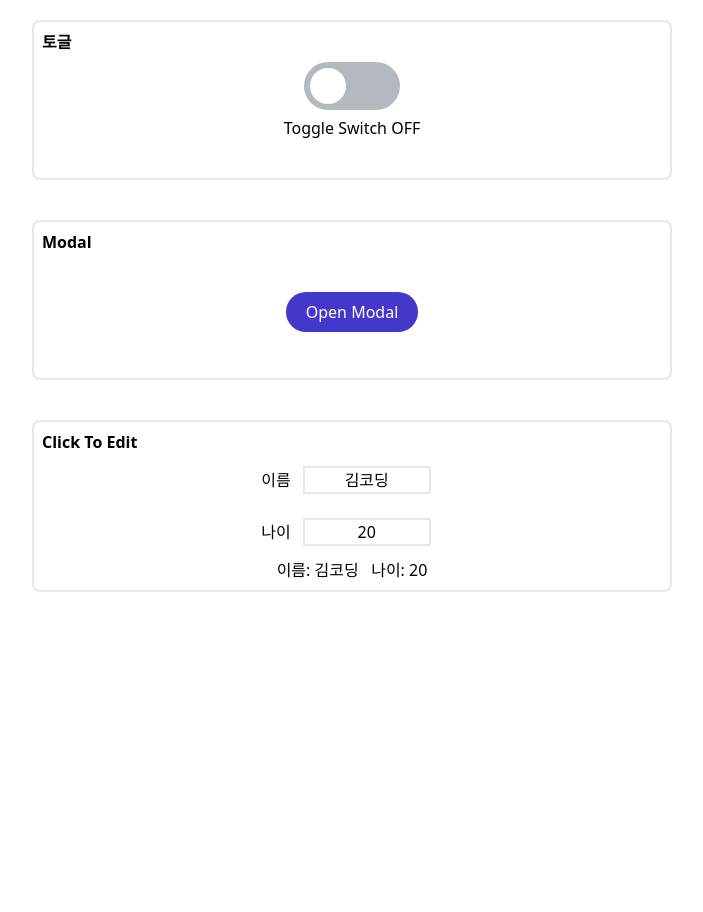
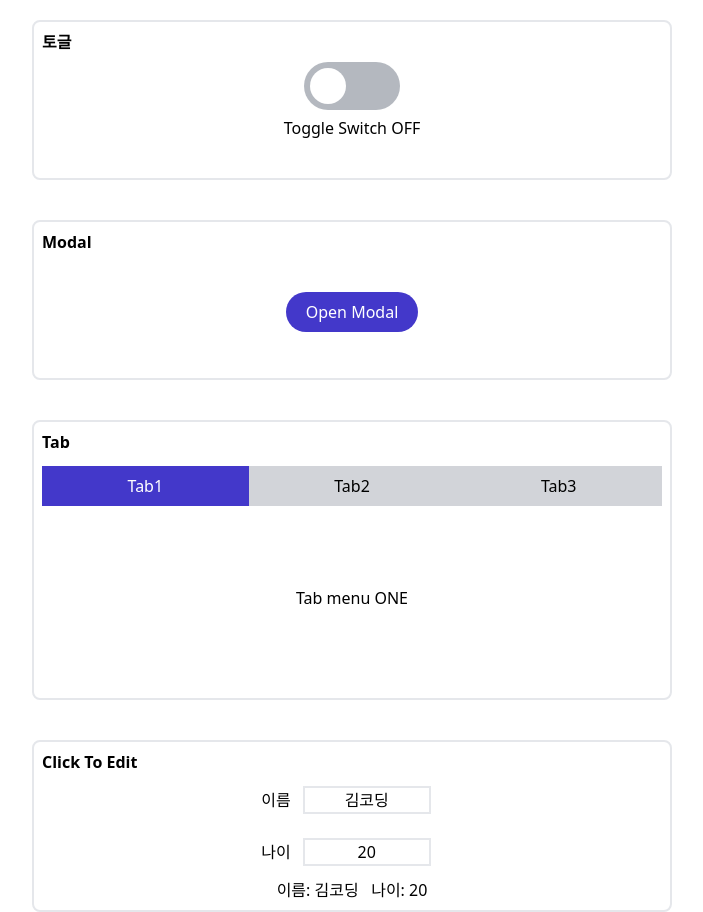
Before and after one commit to zeromountain/wanted_pre_onboarding, a React (Create React App) app in the folder custom-component/: page / in a window 1280 px wide. Shown: the whole page, without its empty margins (288-991 px from the left). Before the commit the page ends 800 px from the top, so only its background shows below. Built offline with nearby package versions, Linux system fonts and the light colour scheme; the HTML template or start-up script is replaced by a standard one.

Commit message:
:sparkles: Feature: Tab

```diff
--- a/custom-component/src/components/Tab.js
+++ b/custom-component/src/components/Tab.js
@@ -1,7 +1,49 @@
-import React from 'react';
+import React, { useEffect, useState } from 'react';
+import fetchTabsData from '../data/fetchTabsData';
 
 const Tab = () => {
-  return <div></div>;
+  const [tabsData, setTabsData] = useState([]);
+
+  const handleTabsClick = (index) => {
+    setTabsData((prev) =>
+      prev.map((data, idx) => ({
+        ...data,
+        isActive: idx === index ? true : false,
+      }))
+    );
+  };
+
+  useEffect(() => {
+    fetchTabsData().then((data) => {
+      setTabsData(data);
+    });
+
+    return () => fetchTabsData();
+  }, []);
+
+  return (
+    <div className='flex flex-col border-2 w-1/2 mx-auto rounded-lg p-2 mb-10'>
+      <h2 className='font-bold mb-3'>Tab</h2>
+      <div className='flex text-center bg-gray-500 bg-opacity-30 h-10 leading-10'>
+        {tabsData.map(({ title, isActive }, index) => (
+          <nav
+            key={index}
+            className={`flex-auto cursor-pointer ${
+              isActive && 'bg-indigo-700 text-white'
+            }`}
+            onClick={() => handleTabsClick(index)}>
+            {title}
+          </nav>
+        ))}
+      </div>
+      <div className='flex justify-center my-20'>
+        {tabsData.map(
+          ({ content, isActive }, index) =>
+            isActive && <span key={index}>{content}</span>
+        )}
+      </div>
+    </div>
+  );
 };
 
 export default Tab;
--- /dev/null
+++ b/custom-component/src/data/fetchTabsData.js
@@ -0,0 +1,27 @@
+const fetchTabsData = () => {
+  return new Promise((resolve) => {
+    setTimeout(
+      () =>
+        resolve([
+          {
+            title: 'Tab1',
+            content: 'Tab menu ONE',
+            isActive: true,
+          },
+          {
+            title: 'Tab2',
+            content: 'Tab menu TWO',
+            isActive: false,
+          },
+          {
+            title: 'Tab3',
+            content: 'Tab menu THREE',
+            isActive: false,
+          },
+        ]),
+      1000
+    );
+  });
+};
+
+export default fetchTabsData;
```
